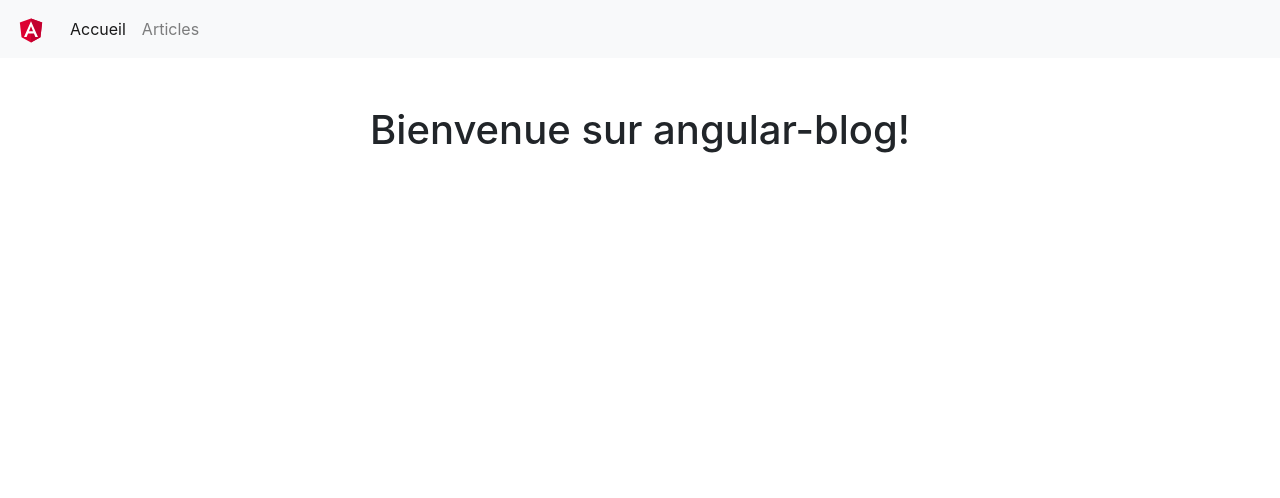
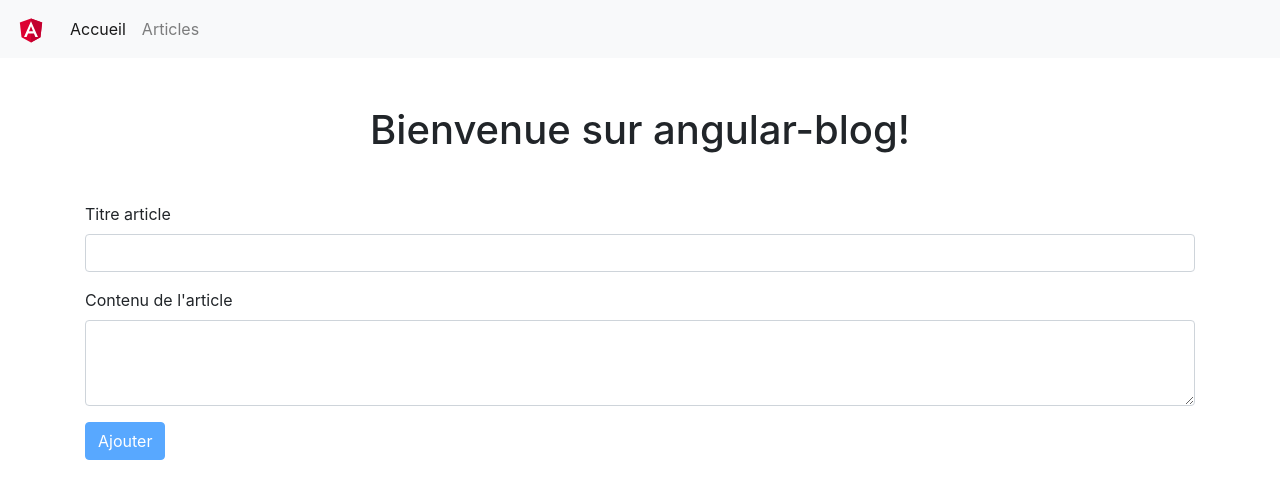
Before and after one commit to heleneimie/TP-AngularBlog, an Angular app: page /admin/article in a window 1280 px wide. Before the commit this address led to /. Shown: the top 498 px of the page. Built offline with nearby package versions, Linux system fonts and the light colour scheme.

Commit message:
Add deleteArticle and addArticle features

```diff
--- a/src/app/admin/article/articleAdmin.component.html
+++ b/src/app/admin/article/articleAdmin.component.html
@@ -5,12 +5,14 @@
 
   <div class="form-group">
     <label for="articleTitle">Titre article</label>
-    <!-- ngModel permet de binder l'objet avec la vue. Sic'est modifié dans les 2 sens, les changements seront répercutés automatiquement. -->
+    <!-- ngModel permet de binder l'objet avec la vue. Si c'est modifié dans les 2 sens, les changements seront répercutés automatiquement. -->
     <input [(ngModel)]="article.title"
            required
            #titleInput="ngModel"
            name="articleTitle" type="text" class="form-control" id="articleTitle" aria-describedby="articleTitleHelp" placeholder="{{ article.title }}">
-    <div class="alert alert-danger" role="alert" [hidden]="!titleInput.errors?.required">Le titre est requis</div>
+    <div class="alert alert-danger" role="alert" *ngIf="titleInput.dirty && titleInput.errors?.required">
+      Le titre est requis
+    </div>
   </div>
   <div class="form-group">
     <label for="articleContent">Contenu de l'article</label>
@@ -20,7 +22,13 @@
       [(ngModel)]="article.content"
       name="articleContent" id="articleContent" rows="3" class="form-control">
     </textarea>
-    <div class="alert alert-danger" role="alert" [hidden]="!contentInput.errors?.required">Le contenu est requis</div>
+    <div class="alert alert-danger" role="alert" *ngIf="contentInput.dirty && contentInput.errors?.required">
+      Le contenu est requis
+    </div>
   </div>
-  <button [disabled]="myForm.invalid" type="submit" class="btn btn-primary">Modifier</button>
+  <button [disabled]="myForm.invalid" type="submit"
+          class="btn"
+          [ngClass]="{'btn-warning': !addState, 'btn-primary': addState}" >
+    {{ addState ? 'Ajouter' : 'Modifier' }}
+  </button>
 </form>
--- a/src/app/admin/article/articleAdmin.component.ts
+++ b/src/app/admin/article/articleAdmin.component.ts
@@ -1,7 +1,6 @@
 import { Component, OnInit } from '@angular/core';
-import { ActivatedRoute, ActivatedRouteSnapshot } from '@angular/router';
+import { ActivatedRoute, ActivatedRouteSnapshot, Router } from '@angular/router';
 import { ArticleService } from '../../services/article.service';
-import { FormControl } from '@angular/forms';
 
 @Component({
   selector: 'app-article-admin',
@@ -10,16 +9,19 @@ import { FormControl } from '@angular/forms';
 
 export class ArticleAdminComponent implements OnInit {
 
-  constructor(private route: ActivatedRoute, private articleService: ArticleService) { }
-
-  public article = {};
+  constructor(private route: ActivatedRoute, private router: Router, private articleService: ArticleService) { }
+  public article: any = {};
   public success = false;
   public msg = '';
+  public addState: boolean = true;
 
   ngOnInit() {
     const snapshot: ActivatedRouteSnapshot = this.route.snapshot;
     const id = Number(snapshot.params.id);
 
+    // si l'id est défini (donc on est dans formulaire modification article)
+    if (id) {
+      this.addState = false;
       // récupérer le contenu du formulaire
       this.articleService.getArticleById(id).subscribe((articleFromServer: any[]) => {
         this.article = articleFromServer;
@@ -27,8 +29,24 @@ export class ArticleAdminComponent implements OnInit {
         return error;
       });
     }
+  }
 
   saveForm() {
+
+    // si formulaire ajout article
+    if (this.addState) {
+      this.articleService.addArticle(this.article).subscribe((response: {id}) => {
+        this.success = true;
+        this.msg = 'Votre article a bien été ajouté';
+        this.router.navigate(['article/', response.id]);
+      }, (error) => {
+        this.success = false;
+        this.msg = 'Le champ est requis';
+        return error;
+      });
+
+    } else {
+
       this.articleService.updateArticle(this.article).subscribe((articleFromServer: any[]) => {
         this.success = true;
         this.msg = 'Vos modifications ont été prises en compte';
@@ -39,3 +57,4 @@ export class ArticleAdminComponent implements OnInit {
       });
     }
   }
+}
--- a/src/app/app.module.ts
+++ b/src/app/app.module.ts
@@ -22,6 +22,8 @@ const appRoutes: Routes = [
   { path: 'articles', component: ListComponent },
   { path: 'article/:id', component: DetailComponent },
   { path: 'admin/article/:id', component: ArticleAdminComponent },
+  { path: 'admin/article/:id', component: ArticleAdminComponent },
+  { path: 'admin/article', component: ArticleAdminComponent },
 ];
 
 @NgModule({
--- a/src/app/detail/detail.component.html
+++ b/src/app/detail/detail.component.html
@@ -6,10 +6,13 @@
     <!-- Le && pose la condition s'il existe des commentaires et qu'ils sont supérieurs à 0 alors on affiche. -->
     <!-- Obligatoire car le template est affiché avant de recevoir la variable article, via la callback / promise -->
     <ul *ngIf="article.comments && article.comments.length">
-      <li *ngFor="let articleComment of article.comments">{{ articleComment.username }} : {{ articleComment.content }}</li>
+      <li *ngFor="let articleComment of article.comments">{{ articleComment?.username }} : {{ articleComment?.content }}</li>
     </ul>
   </div>
   <button class="btn btn-warning" [routerLink]="['/admin/article', article.id]">
     Modifier l'article
   </button>
+  <button (click)="deleteArticle()" class="btn btn-danger">
+    Supprimer l'article
+  </button>
 </article>
--- a/src/app/detail/detail.component.ts
+++ b/src/app/detail/detail.component.ts
@@ -1,5 +1,6 @@
 import { Component, OnInit } from '@angular/core';
 import { ActivatedRoute, ActivatedRouteSnapshot } from '@angular/router';
+import { Router } from '@angular/router';
 import { ArticleService } from '../services/article.service';
 
 @Component({
@@ -8,9 +9,9 @@ import { ArticleService } from '../services/article.service';
 })
 export class DetailComponent implements OnInit {
 
-  constructor(private route: ActivatedRoute, private articleService: ArticleService) { }
+  constructor(private route: ActivatedRoute, private articleService: ArticleService, private router: Router) { }
 
-  public article = {};
+  public article: any = {};
 
   ngOnInit() {
     const snapshot: ActivatedRouteSnapshot = this.route.snapshot;
@@ -22,4 +23,18 @@ export class DetailComponent implements OnInit {
       return error;
     });
   }
+
+  // supprime un article
+  deleteArticle() {
+    this.articleService.deleteArticleById(this.article.id).subscribe(
+      result => {
+        // console.log(result);
+        this.router.navigate(['/articles']);
+      },
+      (error) => {
+        return error;
+      }
+    );
+  }
+
 }
--- a/src/app/list/article/article.component.html
+++ b/src/app/list/article/article.component.html
@@ -1,4 +1,4 @@
-<article class="article">
+<article class="article col-md mb-5">
   <div class="card" style="width: 18rem;">
     <div class="card-body">
       <h3 class="card-title article__title">{{ article.title }}</h3>
--- a/src/app/list/list.component.html
+++ b/src/app/list/list.component.html
@@ -1,5 +1,6 @@
 <h2>Articles</h2>
 
-<section class="d-flex justify-content-between">
+<button [routerLink]="['/admin/article']" class="btn btn-outline-primary btn-lg mb-5">Ajouter un article</button>
+<section class="row">
   <app-article *ngFor="let currentArticle of articles" [article]="currentArticle"></app-article>
 </section>
--- a/src/app/services/article.service.ts
+++ b/src/app/services/article.service.ts
@@ -51,9 +51,19 @@ export class ArticleService {
     return this.http.get(`http://localhost:4233/rest/articles/${id}`);
   }
 
+  // ajoute un article
+  addArticle(article) {
+    return this.http.post(`http://localhost:4233/rest/articles`, article);
+  }
+
   // met à jour un article
   updateArticle(article) {
     return this.http.put(`http://localhost:4233/rest/articles/${article.id}`, article);
   }
 
+  // supprime un article
+  deleteArticleById(id) {
+    return this.http.delete(`http://localhost:4233/rest/articles/${id}`);
+  }
+
 }
```
Lines whose indentation alone changed are shown as unchanged.
